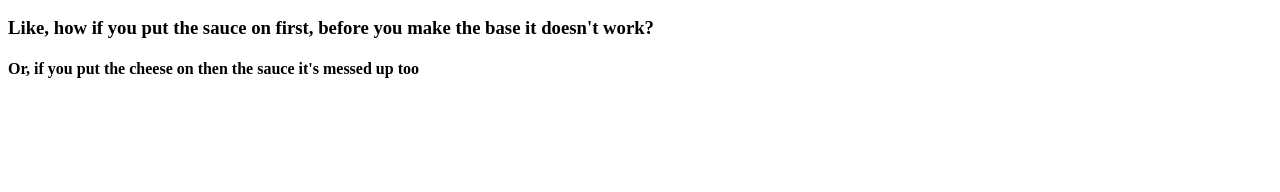
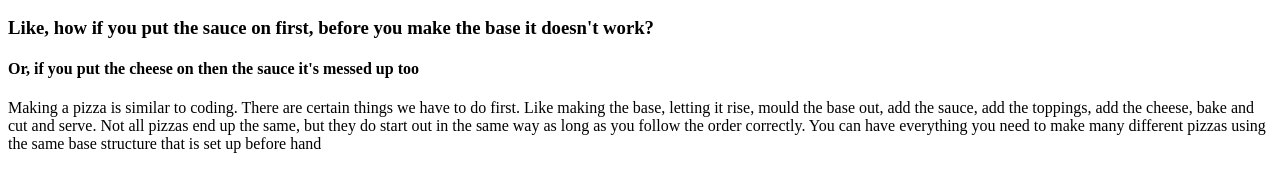
Before and after one commit to morganrees12/HTML-CSS, a plain HTML site: page index.html in a window 1280 px wide. Shown: the part 110-302 px from the top of the page. Drawn offline with Linux system fonts and the light colour scheme.

Commit message:
adding copy

```diff
--- a/index.html
+++ b/index.html
@@ -11,5 +11,8 @@
     <h2>Yeah, but have you really thought about it?</h2>
     <h3>Like, how if you put the sauce on first, before you make the base it doesn't work?</h3>
     <h4>Or, if you put the cheese on then the sauce it's messed up too</h4>
+
+<!-- Add some copy here -->
+    <p> Making a pizza is similar to coding. There are certain things we have to do first. Like making the base, letting it rise, mould the base out, add the sauce, add the toppings, add the cheese, bake and cut and serve. Not all pizzas end up the same, but they do start out in the same way as long as you follow the order correctly. You can have everything you need to make many different pizzas using the same base structure that is set up before hand</p>
 </body>
 </html>
```
